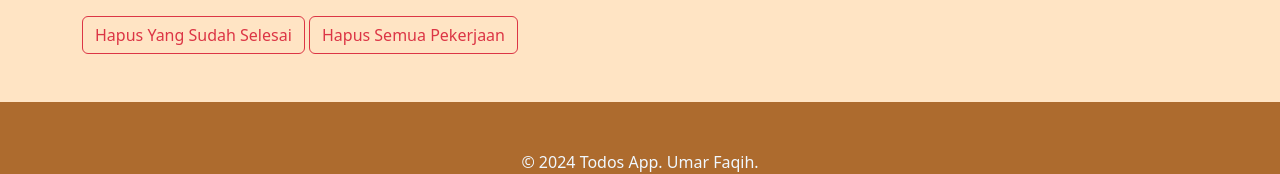
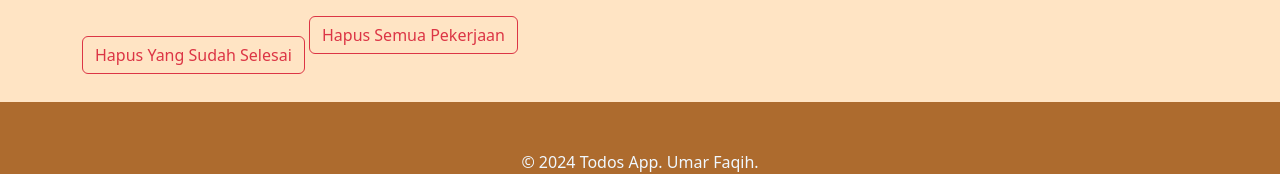
Before and after one commit to Umar-Faqih/Todolist, a plain HTML site: page index.html in a window 1280 px wide. Shown: the part 749-923 px from the top of the page. Drawn offline with nearby package versions, Linux system fonts and the light colour scheme.

Commit message:
Update index.html
ubah margin botom button  hapus yang sudah selesai mb-5 -> mb-2

```diff
--- a/index.html
+++ b/index.html
@@ -99,7 +99,7 @@
         </div>
       </div>
       <!-- footer -->
-      <button onclick="clearCompletedTodos()" class="btn btn-outline-danger mb-5">Hapus Yang Sudah Selesai</button>
+      <button onclick="clearCompletedTodos()" class="btn btn-outline-danger mb-2">Hapus Yang Sudah Selesai</button>
       <button onclick="clearTodos()" class="btn btn-outline-danger mb-5">Hapus Semua Pekerjaan</button>
     </div>
     <div class="footer py-5">
```
